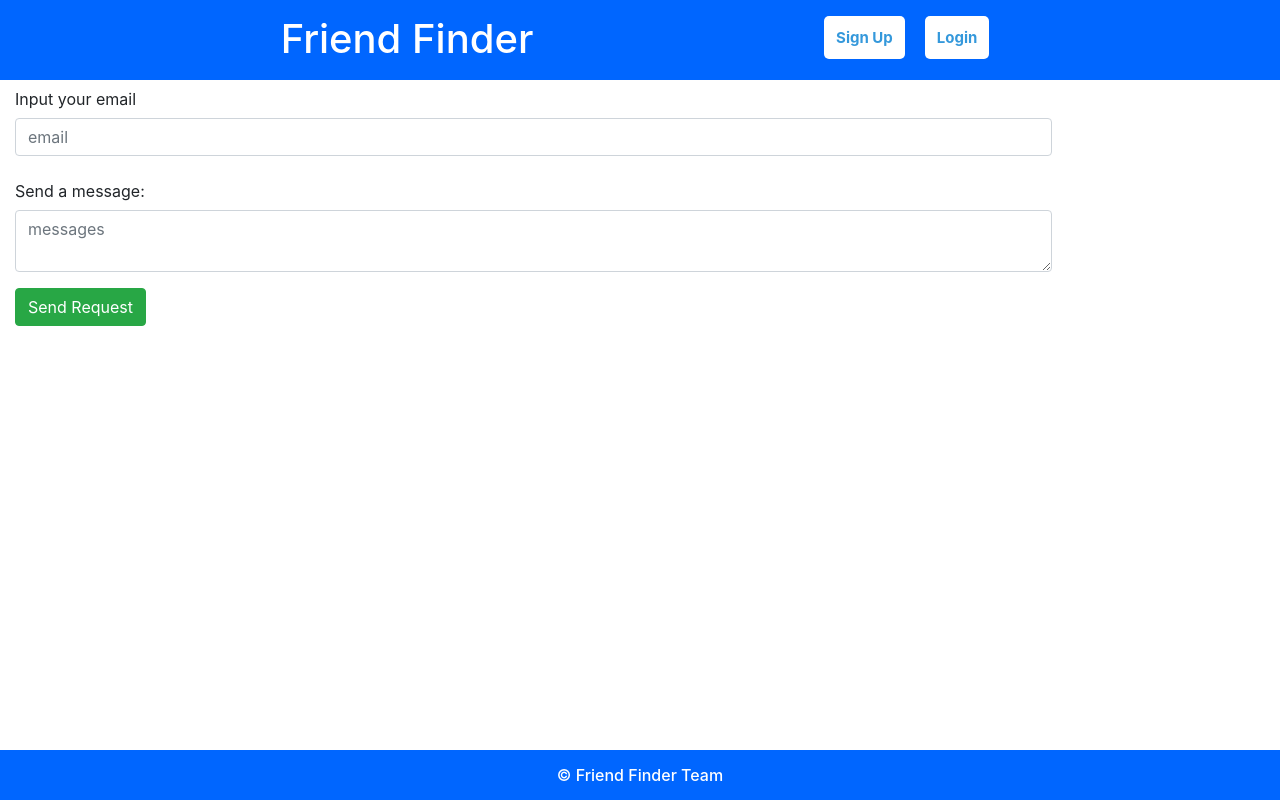
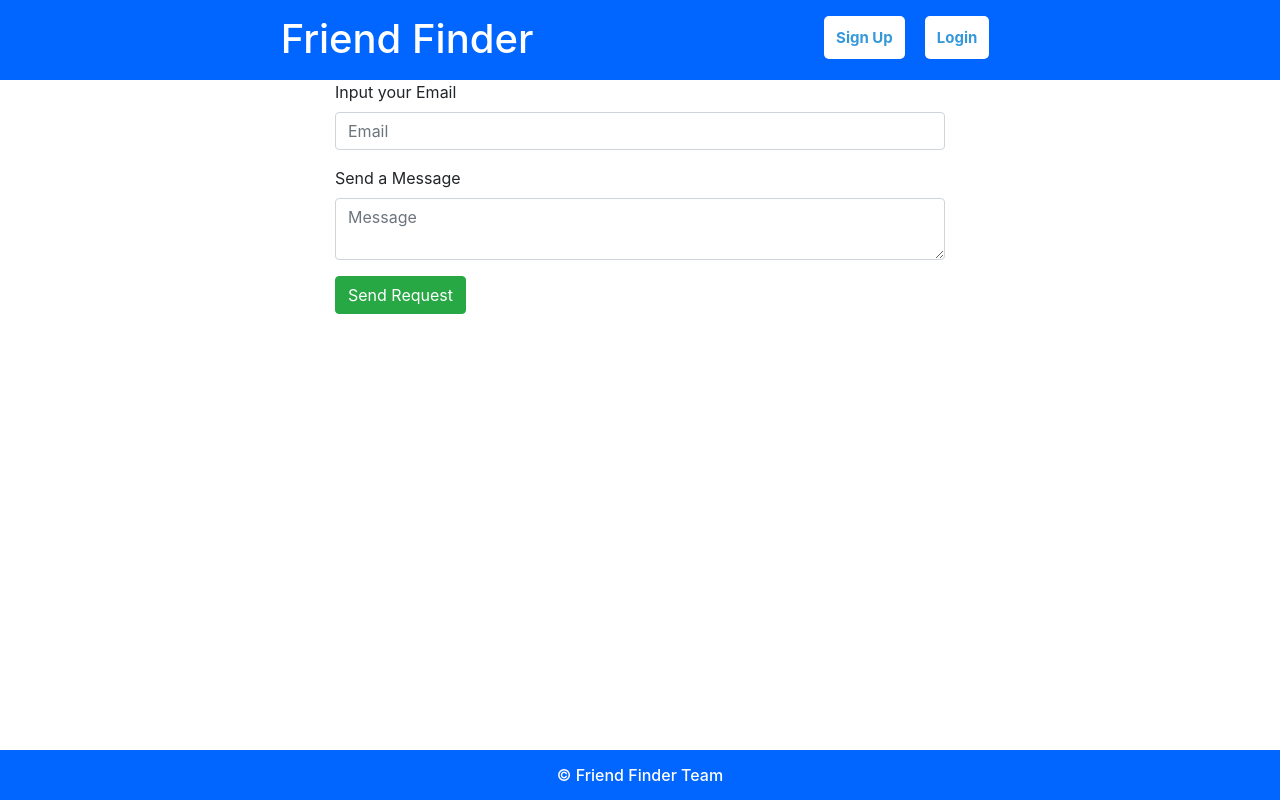
Before and after one commit to Find-Friends/front-end, a React (Create React App) app in the folder friend-finder/: page /users/1/addFriend in a window 1280 px wide. Built offline with nearby package versions, Linux system fonts and the light colour scheme.

Commit message:
Centered and styled components

```diff
--- a/friend-finder/src/components/FindFriends.js
+++ b/friend-finder/src/components/FindFriends.js
@@ -28,36 +28,34 @@ const FindFriends = props => {
   return (
     <Form onSubmit={handleSubmit}>
       <FormGroup>
-        <Label for="email" sm={2}>
-          Input your email
-        </Label>
-        <Col sm={10}>
+        <Col sm="12" md={{ size: 6, offset: 3 }}>
+          <Label for="email">Input your Email</Label>
+
           <Input
             id="email"
             type="text"
             name="email"
-            placeholder="email"
+            placeholder="Email"
             value={request.email}
             onChange={handleChange}
           />
         </Col>
       </FormGroup>
       <FormGroup>
-        <Label for="message" sm={2}>
-          Send a message:
-        </Label>
-        <Col sm={10}>
+        <Col sm="12" md={{ size: 6, offset: 3 }}>
+          <Label for="message">Send a Message</Label>
+
           <Input
             id="message"
             type="textarea"
             name="message"
-            placeholder="messages"
+            placeholder="Message"
             value={request.message}
             onChange={handleChange}
           />
         </Col>
       </FormGroup>
-      <Col sm={10}>
+      <Col sm="12" md={{ size: 6, offset: 3 }}>
         <Button color="success">Send Request</Button>
       </Col>
     </Form>
--- a/friend-finder/src/components/FriendRequestSent.js
+++ b/friend-finder/src/components/FriendRequestSent.js
@@ -1,37 +1,56 @@
-import React, { useEffect } from 'react';
-import { connect } from 'react-redux';
+import React, { useEffect } from "react";
+import { connect } from "react-redux";
+import {
+  Card,
+  Button,
+  CardTitle,
+  CardText,
+  Row,
+  Col,
+  CardHeader
+} from "reactstrap";
 
-import { getFriendRequestSent  } from '../actions';
+import { getFriendRequestSent } from "../actions";
 
 const FriendRequestSent = props => {
-
   useEffect(() => {
     props.getFriendRequestSent(props.match.params.id);
-  }, [])
+  }, []);
 
   return (
     <div>
       {props.loading && <p>Loading......</p>}
-    {props.requestsSent && props.requestsSent.map(friend => {
+      {props.requestsSent &&
+        props.requestsSent.map(friend => {
           return (
             <div key={friend.id}>
-          <h2>{friend.firstName} {friend.lastName}</h2>
+              <Card body className="text-center">
+                <CardHeader tag="h2">
+                  {friend.firstName} {friend.lastName}
+                </CardHeader>
+                {/* <h2>
+                {friend.firstName} {friend.lastName}
+              </h2> */}
                 <h2>{friend.age}</h2>
                 <h2>{friend.gender}</h2>
                 <h2>{friend.location}</h2>
+              </Card>
             </div>
-      )
+          );
         })}
     </div>
-  )
-}
+  );
+};
 
 const mapStateToProps = state => {
   console.log(state);
   return {
     loading: state.userProfileReducer.loading,
     requestsSent: state.userProfileReducer.requestsSent
-  }
-}
+  };
+};
 
-export default connect(mapStateToProps, {getFriendRequestSent})(FriendRequestSent);
+export default connect(
+  mapStateToProps,
+  { getFriendRequestSent }
+)(FriendRequestSent);
--- a/friend-finder/src/components/Login.js
+++ b/friend-finder/src/components/Login.js
@@ -1,5 +1,5 @@
 import React from "react";
-import { Form, FormGroup, Label, Input, Button } from "reactstrap";
+import { Form, FormGroup, Label, Input, Button, Row, Col } from "reactstrap";
 
 import axiosWithAuth from "../utils/axiosWithAuth";
 
@@ -40,8 +40,11 @@ class Login extends React.Component {
 
   render() {
     return (
-      <Form inline onSubmit={this.handleSubmit}>
-        <FormGroup className="mb-2 mr-sm-2 mb-sm-0">
+      <div className="container">
+        <Form onSubmit={this.handleSubmit}>
+          <Row form>
+            <Col sm="12" md={{ size: 6, offset: 3 }}>
+              <FormGroup>
                 <Label for="username">Username </Label>
                 <Input
                   id="username"
@@ -52,7 +55,11 @@ class Login extends React.Component {
                   onChange={this.handleChange}
                 />
               </FormGroup>
-        <FormGroup className="mb-2 mr-sm-2 mb-sm-0">
+            </Col>
+          </Row>
+          <Row form>
+            <Col sm="12" md={{ size: 6, offset: 3 }}>
+              <FormGroup>
                 <Label for="password">Password </Label>
                 <Input
                   id="password"
@@ -63,8 +70,13 @@ class Login extends React.Component {
                   onChange={this.handleChange}
                 />
               </FormGroup>
+            </Col>
+          </Row>
+          <Col sm="12" md={{ size: 6, offset: 3 }}>
             <Button color="success">Login</Button>
+          </Col>
         </Form>
+      </div>
     );
   }
 }
--- a/friend-finder/src/components/SignUp.js
+++ b/friend-finder/src/components/SignUp.js
@@ -41,6 +41,7 @@ class SignUp extends React.Component {
 
   render() {
     return (
+      <div className="container">
         <Form onSubmit={this.handleSubmit}>
           <Row form>
             <Col md={6}>
@@ -55,6 +56,8 @@ class SignUp extends React.Component {
                   onChange={this.handleChange}
                 />
               </FormGroup>
+            </Col>
+            <Col md={6}>
               <FormGroup>
                 <Label for="password">Password</Label>
                 <Input
@@ -81,6 +84,8 @@ class SignUp extends React.Component {
                   onChange={this.handleChange}
                 />
               </FormGroup>
+            </Col>
+            <Col md={6}>
               <FormGroup>
                 <Label for="lastName">Last Name</Label>
                 <Input
@@ -96,6 +101,7 @@ class SignUp extends React.Component {
           </Row>
           <Button color="success">SignUp</Button>
         </Form>
+      </div>
     );
   }
 }
--- a/friend-finder/src/components/UpdateUserProfile.js
+++ b/friend-finder/src/components/UpdateUserProfile.js
@@ -54,7 +54,7 @@ const UpdateUserProfile = props => {
       {/* {console.log("user props is -------", props.user)} */}
       {/* {console.log('------user info-----', userInfo)} */}
       {/* {props.loading ? <p>Loading</p> : */}
-
+      <div className="container">
         <Form onSubmit={handleSubmit}>
           <Row form>
             <Col md={6}>
@@ -155,6 +155,7 @@ const UpdateUserProfile = props => {
           <Button color="success">Update Profile</Button>
         </Form>
         {/* } */}
+      </div>
     </>
   );
 };
```
Lines whose indentation alone changed are shown as unchanged.
